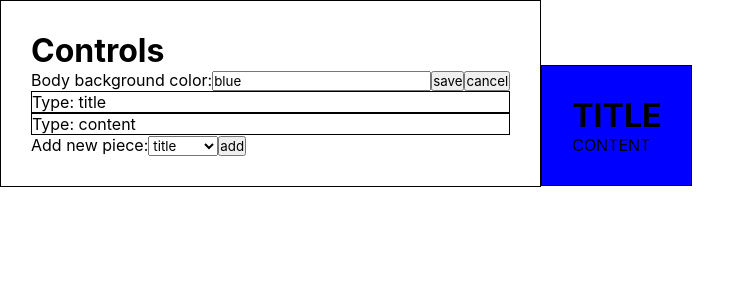
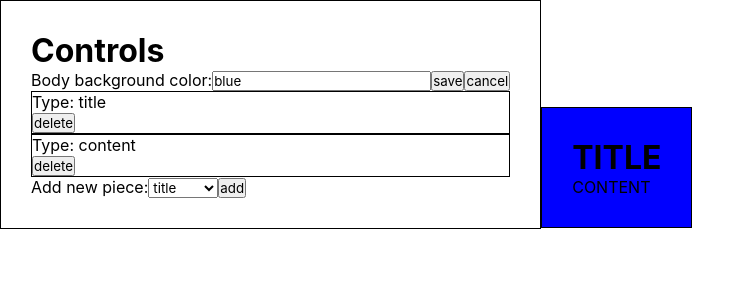
Before and after one commit to bananno/designer, a React (Create React App) app: page / in a window 1280 px wide. Shown: the top 300 px of the page, without its empty margins (0-755 px from the left). Built offline with nearby package versions, Linux system fonts and the light colour scheme.

Commit message:
Begin adding option to delete existing pieces

```diff
--- a/src/App.js
+++ b/src/App.js
@@ -54,6 +54,10 @@ class App extends Component {
     this.setState(newState);
   }
 
+  deletePiece = () => {
+    console.log('delete');
+  }
+
   render() {
     return (
       <div className="App">
@@ -62,6 +66,7 @@ class App extends Component {
           saveBackgroundColorField={this.saveBackgroundColorField}
           resetBackgroundColorField={this.resetBackgroundColorField}
           addNewPiece={this.addNewPiece}
+          deletePiece={this.deletePiece}
           currentPieces={this.state.pieces}
           pieceTypes={pieceTypes}
           />
--- a/src/Control/Control.js
+++ b/src/Control/Control.js
@@ -15,7 +15,7 @@ class Control extends Component {
         </div>
 
         {this.props.currentPieces.map((thisPiece, i) => {
-          return <PieceOption piece={thisPiece} key={i}/>;
+          return <PieceOption piece={thisPiece} key={i} deletePiece={this.props.deletePiece}/>;
         })}
 
         <div>
--- a/src/Control/PieceOption.js
+++ b/src/Control/PieceOption.js
@@ -5,6 +5,8 @@ class PieceOption extends Component {
     return (
       <div className="pieceOption">
         Type: {this.props.piece.type}
+        <br/>
+        <button onClick={this.props.deletePiece}>delete</button>
       </div>
     );
   }
```
